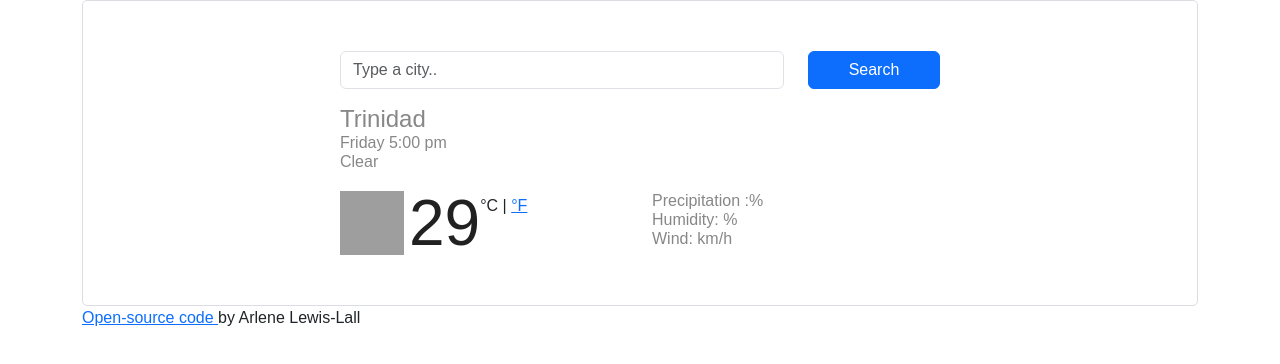
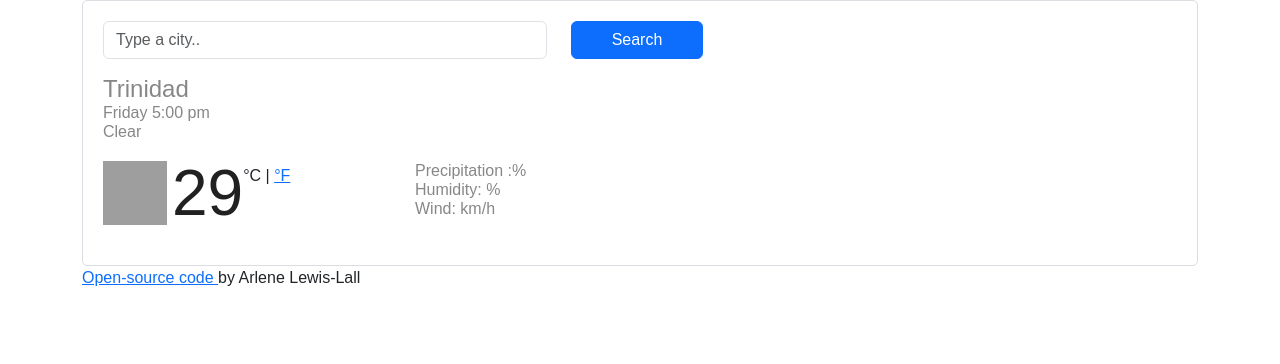
Before and after one commit to Lissylew/Vanilla-Weather, a plain HTML site: page index.html in a window 1280 px wide. Drawn offline with nearby package versions, Linux system fonts and the light colour scheme; grey boxes are pictures that could not be loaded.

Commit message:
final touches to style

```diff
--- a/src/style.css
+++ b/src/style.css
@@ -31,15 +31,16 @@ body {
 
   .weather-app-wrapper {
     max-width: 600px;
-    margin: 30px auto;
+    margin: 0 ;
   }
 
   .weather-app {
     padding: 20px;
     border: 1px solid #dadde1;
     border-radius: 5px;
-    margin: 0;
-  }
+    margin: 0 auto;
+    box-sizing: border-box;
+}
 
   .overview {
     margin-bottom: 20px;
@@ -75,6 +76,7 @@ body {
 
   .weather-forecast {
     margin-top: 20px;
+    margin-right: 20px;
     text-align: center;
     color: #000;
   }
```
Also changed, not shown: index.html (+2 -2 lines).
